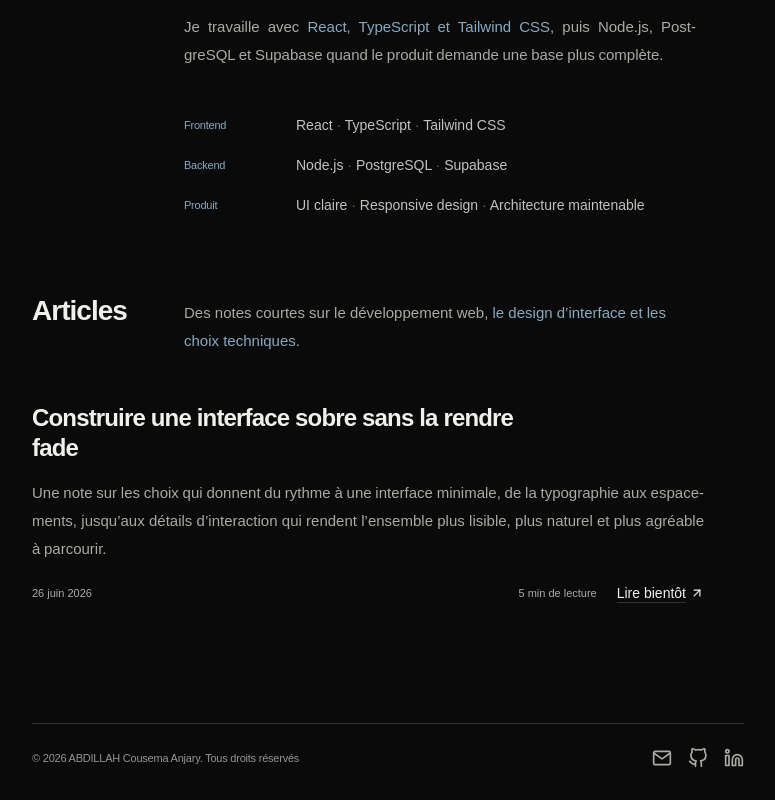
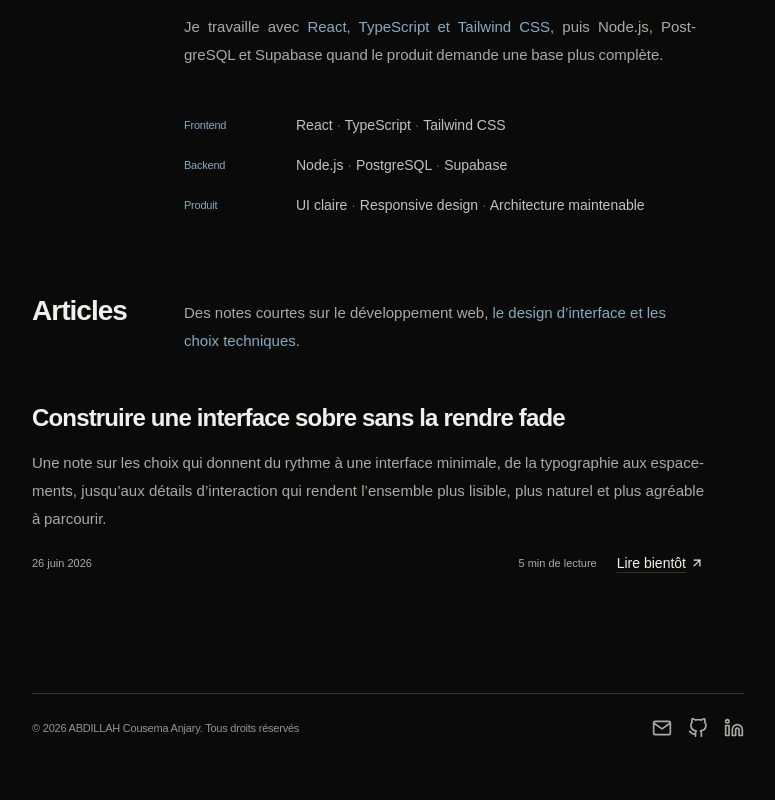
Before and after one commit to CousemaAnjary/portfolio, a React (Vite) app: page / in a window 1280 px wide. Shown: the part 1504-2304 px from the top of the page, without its empty margins (252-1027 px from the left). After the commit the page ends 2274 px from the top, so only its background shows below. Built offline with nearby package versions, Linux system fonts and the light colour scheme; a web font is replaced by a local one.

Commit message:
modif article taille titre

```diff
--- a/src/sections/Articles.tsx
+++ b/src/sections/Articles.tsx
@@ -60,7 +60,7 @@ export function Articles({ language }: ArticlesProps) {
           </div>
 
           <article className="group mt-8 pb-8 sm:mt-12 sm:pb-10">
-            <h3 className="mt-2 max-w-lg font-heading text-[1.55rem] leading-tight font-semibold tracking-[-0.035em] transition-colors duration-200 group-hover:text-accent-strong sm:text-2xl">
+            <h3 className="mt-2 font-heading text-[1.55rem] leading-tight font-semibold tracking-[-0.035em] transition-colors duration-200 group-hover:text-accent-strong sm:text-2xl">
               {article.title}
             </h3>
 
```
